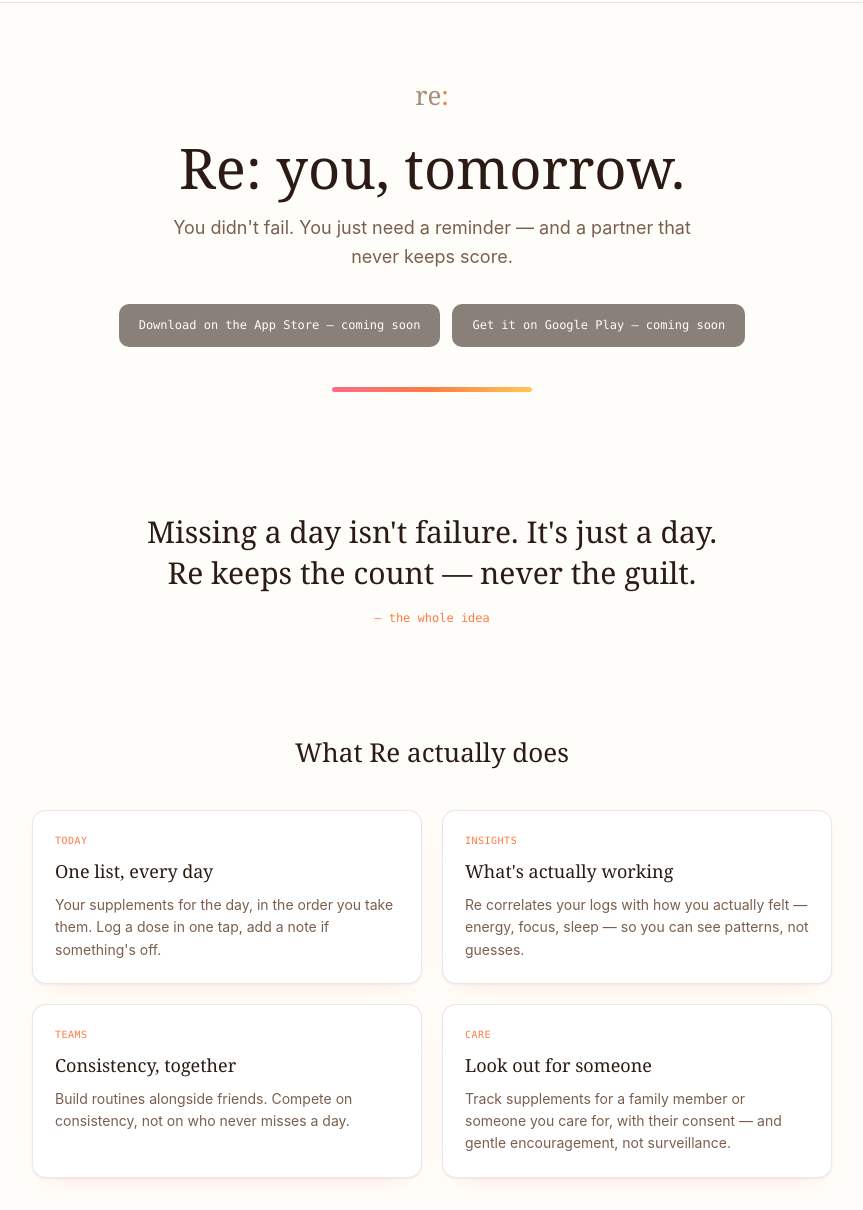
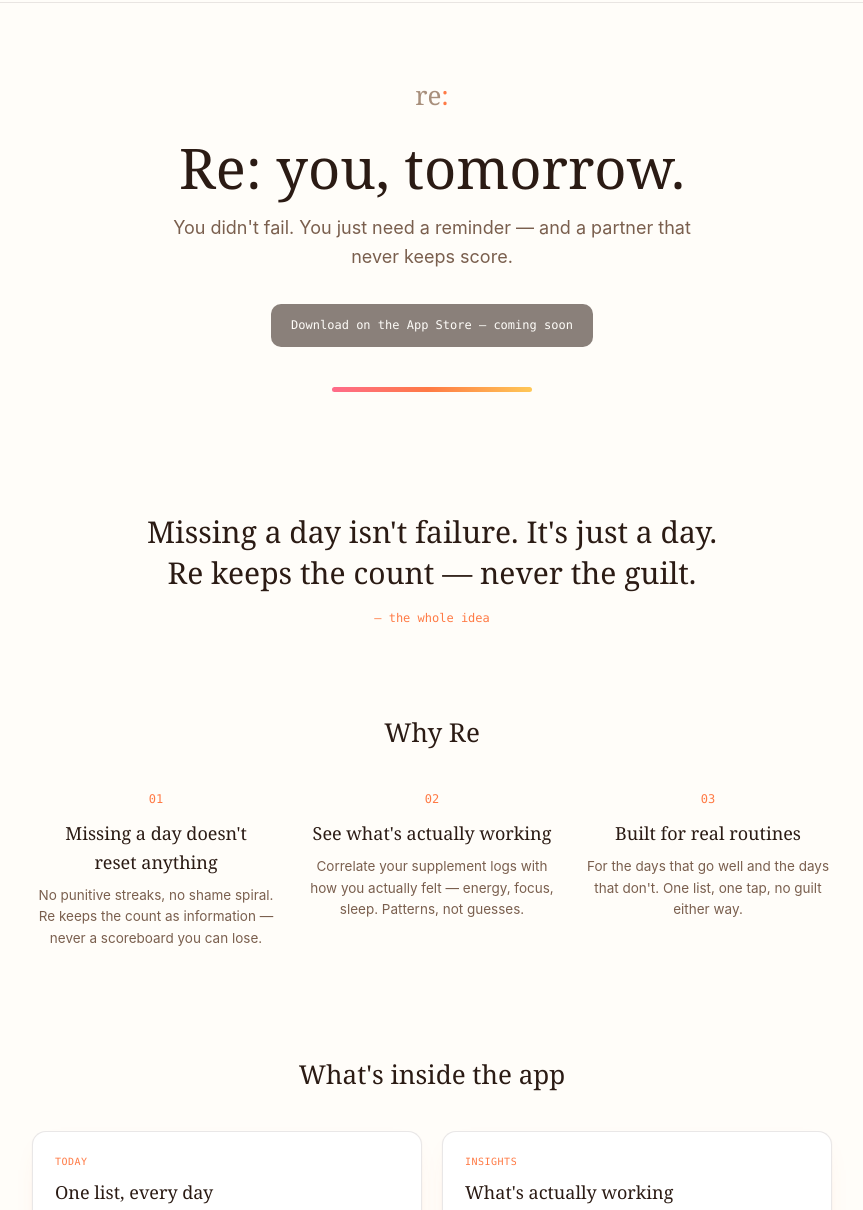
Before and after one commit to dybhatt/re-website, a plain HTML site: page index.html in a window 1280 px wide. Shown: the part 77-1287 px from the top of the page, without its empty margins (208-1071 px from the left). Drawn offline with Linux system fonts and the light colour scheme.

Commit message:
Homepage: iOS-only App Store badge (placeholder link), add value propositions section
Co-Authored-By: Claude Sonnet 5 <noreply@anthropic.com>

```diff
--- a/css/style.css
+++ b/css/style.css
@@ -42,9 +42,17 @@ img { max-width: 100%; }
 .hero h1 { font-family: var(--serif); font-weight: 400; font-size: clamp(34px, 6vw, 56px); line-height: 1.1; margin: 0 0 16px; text-wrap: balance; }
 .hero p.dek { color: var(--ink-soft); font-size: 18px; max-width: 46ch; margin: 0 auto 32px; }
 .badge-row { display: flex; gap: 12px; justify-content: center; flex-wrap: wrap; }
-.store-badge { font-family: var(--mono); font-size: 12px; padding: 12px 20px; border-radius: 10px; background: var(--ink); color: var(--bg); text-decoration: none; }
-.store-badge.soon { opacity: 0.55; }
+.store-badge { font-family: var(--mono); font-size: 12px; padding: 12px 20px; border-radius: 10px; background: var(--ink); color: var(--bg); text-decoration: none; display: inline-block; }
+.store-badge.soon { opacity: 0.55; cursor: default; pointer-events: none; }
 .sunrise-bar { height: 5px; border-radius: 3px; background: var(--gradient); margin: 40px auto 0; max-width: 200px; }
+
+/* value props */
+.value-props { padding: 20px 0 64px; }
+.value-grid { display: grid; grid-template-columns: repeat(3, 1fr); gap: 28px; }
+.value-item { text-align: center; }
+.value-item .v-num { display: block; font-family: var(--mono); font-size: 12px; color: var(--accent); margin-bottom: 10px; }
+.value-item h3 { font-family: var(--serif); font-weight: 400; font-size: 18px; margin: 0 0 8px; text-wrap: balance; }
+.value-item p { font-size: 13.5px; color: var(--ink-soft); margin: 0 auto; max-width: 32ch; }
 
 /* belief */
 .belief { text-align: center; padding: 64px 0; }
@@ -115,6 +123,7 @@ img { max-width: 100%; }
 
 @media (max-width: 640px) {
   .feature-grid { grid-template-columns: 1fr; }
+  .value-grid { grid-template-columns: 1fr; gap: 36px; }
   .post-row { grid-template-columns: 1fr; }
   .site-header nav { gap: 14px; }
 }
--- a/index.html
+++ b/index.html
@@ -35,7 +35,7 @@
   "@type": "SoftwareApplication",
   "name": "Re",
   "applicationCategory": "HealthApplication",
-  "operatingSystem": "iOS, Android",
+  "operatingSystem": "iOS",
   "url": "https://myrewellness.com/"
 }
 </script>
@@ -59,8 +59,8 @@
     <h1>Re: you, tomorrow.</h1>
     <p class="dek">You didn't fail. You just need a reminder — and a partner that never keeps score.</p>
     <div class="badge-row">
-      <span class="store-badge soon">Download on the App Store — coming soon</span>
-      <span class="store-badge soon">Get it on Google Play — coming soon</span>
+      <!-- TODO: swap href="#" for the real https://apps.apple.com/... link once Re is live, and drop the "soon" class -->
+      <a class="store-badge soon" href="#">Download on the App Store — coming soon</a>
     </div>
     <div class="sunrise-bar"></div>
   </section>
@@ -70,8 +70,29 @@
     <div class="attrib">— the whole idea</div>
   </section>
 
+  <section class="value-props wrap">
+    <div class="section-head"><h2>Why Re</h2></div>
+    <div class="value-grid">
+      <div class="value-item">
+        <span class="v-num">01</span>
+        <h3>Missing a day doesn't reset anything</h3>
+        <p>No punitive streaks, no shame spiral. Re keeps the count as information — never a scoreboard you can lose.</p>
+      </div>
+      <div class="value-item">
+        <span class="v-num">02</span>
+        <h3>See what's actually working</h3>
+        <p>Correlate your supplement logs with how you actually felt — energy, focus, sleep. Patterns, not guesses.</p>
+      </div>
+      <div class="value-item">
+        <span class="v-num">03</span>
+        <h3>Built for real routines</h3>
+        <p>For the days that go well and the days that don't. One list, one tap, no guilt either way.</p>
+      </div>
+    </div>
+  </section>
+
   <section class="features wrap">
-    <h2>What Re actually does</h2>
+    <h2>What's inside the app</h2>
     <div class="feature-grid">
       <div class="feature-card">
         <span class="tag">Today</span>
@@ -119,10 +140,9 @@
 
   <section class="cta wrap">
     <h2>Start tomorrow. Or today.</h2>
-    <p>Re launches soon on iOS and Android.</p>
+    <p>Re launches soon on iOS.</p>
     <div class="badge-row">
-      <span class="store-badge soon">Download on the App Store — coming soon</span>
-      <span class="store-badge soon">Get it on Google Play — coming soon</span>
+      <a class="store-badge soon" href="#">Download on the App Store — coming soon</a>
     </div>
   </section>
 </main>
```
